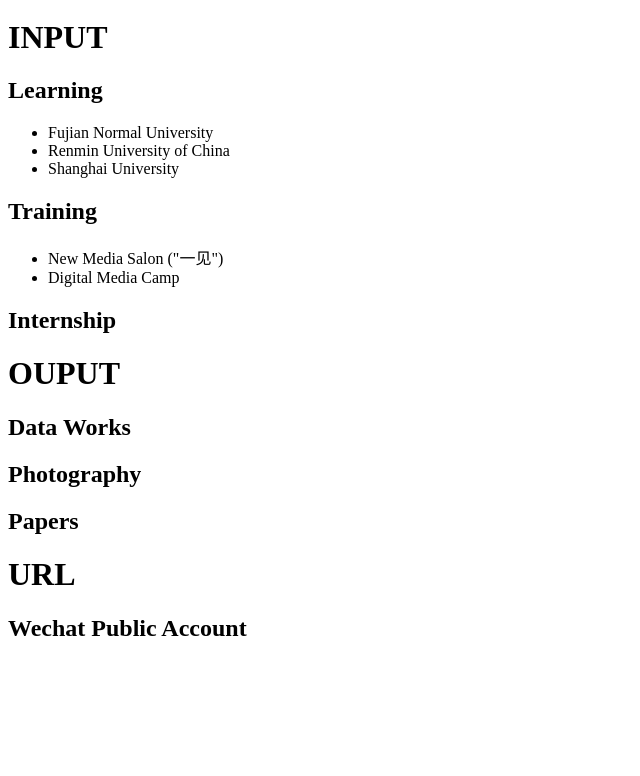
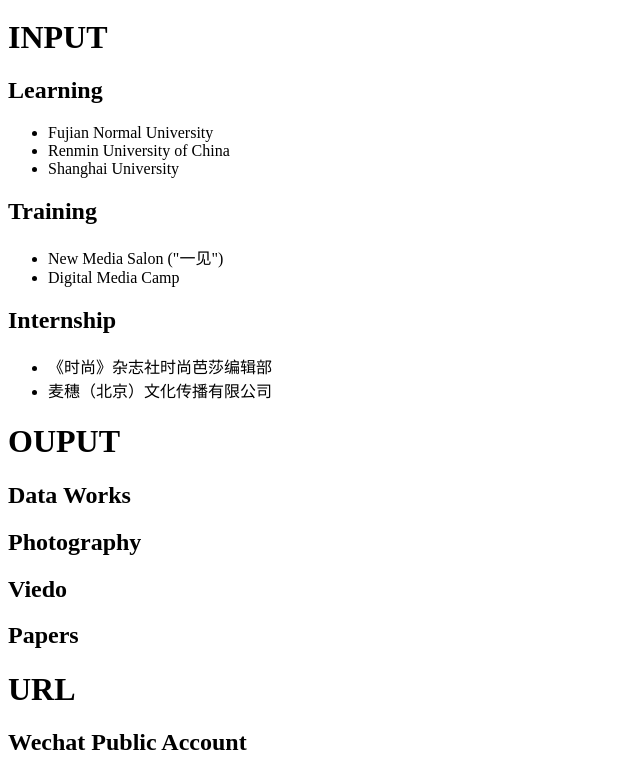
Before and after one commit to wangmin1221/wangmin1221.github.io, a plain HTML site: page index.html in a window 1280 px wide. Shown: the part 305-1081 px from the top of the page, without its empty margins (0-640 px from the left). Before the commit the page ends 966 px from the top, so only its background shows below. Drawn offline with Linux system fonts and the light colour scheme.

Commit message:
add text

```diff
--- a/index.html
+++ b/index.html
@@ -1,7 +1,9 @@
 <html>
+
 <head>
     <title> Hi, I'm Wang Min </title>
 </head>
+
 <body>
     <div> Wang Min </div>
     <div> Master Student </div>
@@ -23,15 +25,20 @@
     </ul>
 
     <h2> Internship </h2>
-
+    <ul>
+        <li> 《时尚》杂志社时尚芭莎编辑部 </li>
+        <li> 麦穗（北京）文化传播有限公司 </li>
+    </ul>
 
     <h1> OUPUT </h1>
     <h2> Data Works </h2>
     <h2> Photography </h2>
+    <h2> Viedo </h2>
     <h2> Papers </h2>
 
     <h1> URL </h1>
     <h2> Wechat Public Account </h2>
 
 </body>
+
 </html>
```
Lines whose indentation alone changed are shown as unchanged.
